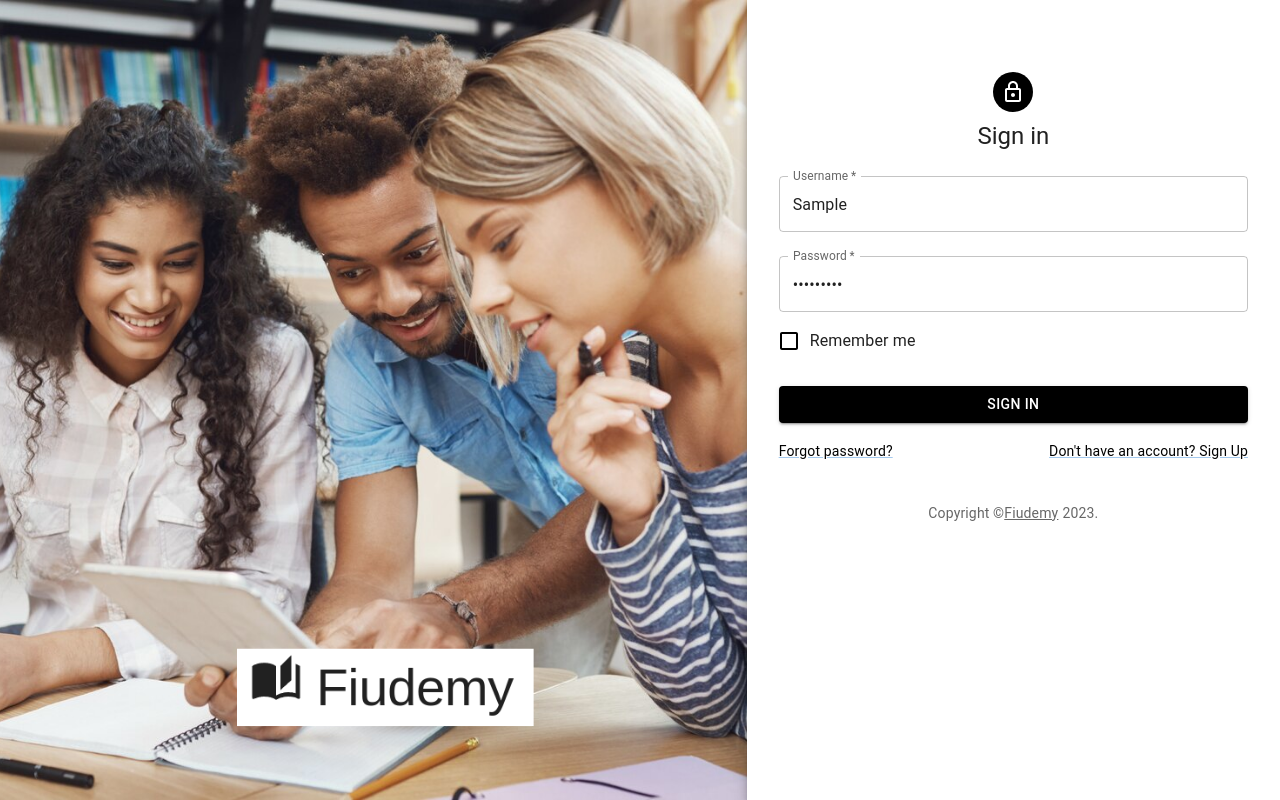
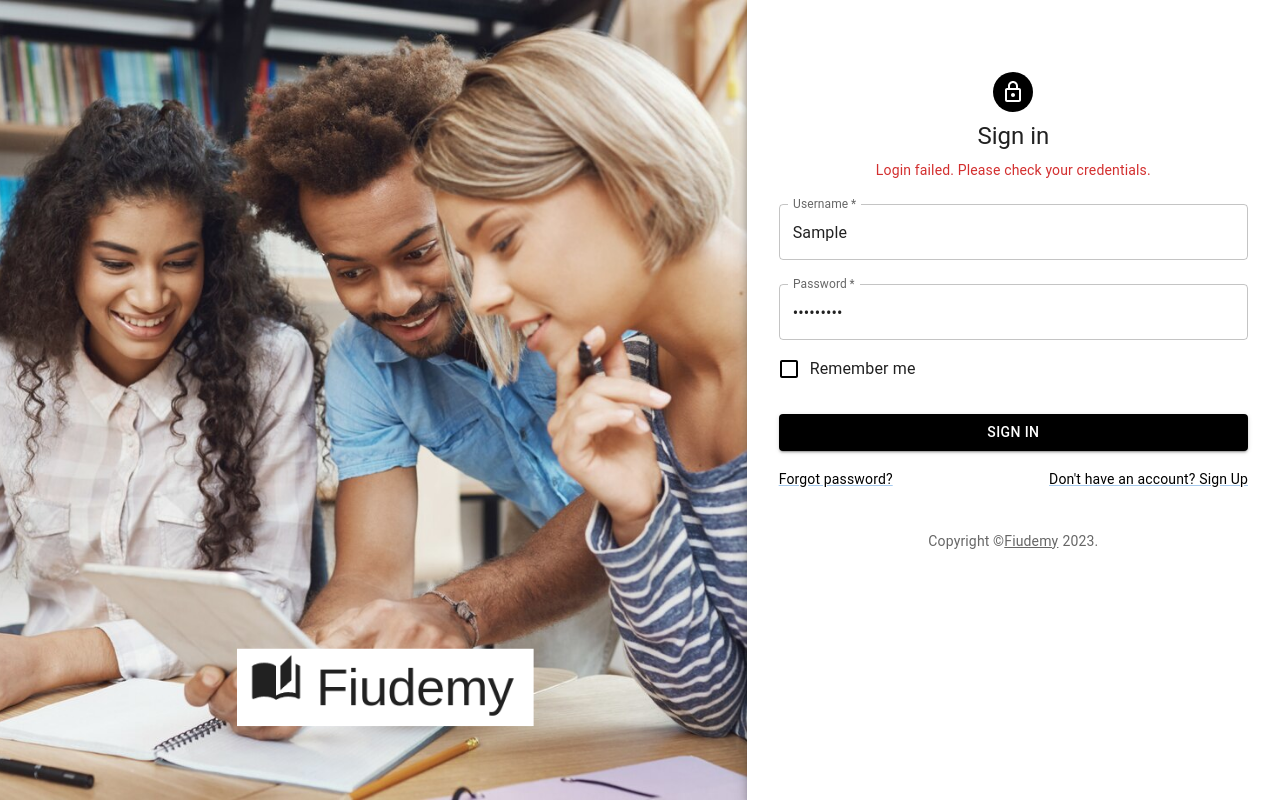
Before and after one commit to FiudemyTeam/Fiudemy, a React (Vite) app in the folder web/: page /login in a window 1280 px wide. Both pictures are taken after typing "Sample", "Sample123" into the empty fields and a click on the button "SIGN IN". Built offline with nearby package versions, Linux system fonts and the light colour scheme; no server answers.

Commit message:
Add login and registration form errors

```diff
--- a/web/src/pages/Login/index.jsx
+++ b/web/src/pages/Login/index.jsx
@@ -1,3 +1,4 @@
+import { useState } from "react";
 import Avatar from "@mui/material/Avatar";
 import Button from "@mui/material/Button";
 import CssBaseline from "@mui/material/CssBaseline";
@@ -21,6 +22,8 @@ const base_url = "http://localhost:8000";
 const defaultTheme = createTheme();
 
 export default function SignInSide() {
+  const [error, setError] = useState("");
+
   const handleSubmit = async (event) => {
     event.preventDefault();
     const data = new FormData(event.currentTarget);
@@ -31,16 +34,17 @@ export default function SignInSide() {
 
     try {
       // Realiza una solicitud POST al endpoint de registro en tu API
-      console.log(userData);
       const response = await axios.post(`${base_url}/login`, userData);
 
       // Aquí puedes manejar la respuesta, por ejemplo, mostrar un mensaje de éxito o redirigir al usuario.
       console.log("Login exitoso:", response.data);
       localStorage.setItem("token", response.data.token);
+      setError("");
       window.location.href = "/home";
     } catch (error) {
       // Maneja los errores, por ejemplo, muestra un mensaje de error al usuario.
       console.error("Error al loggearse:", error);
+      setError("Login failed. Please check your credentials.");
     }
   };
 
@@ -80,6 +84,11 @@ export default function SignInSide() {
             <Typography component="h1" variant="h5">
               Sign in
             </Typography>
+            {error && (
+              <Typography variant="body2" color="error" sx={{ mt: 1 }}>
+                {error}
+              </Typography>
+            )}
             <Box component="form" onSubmit={handleSubmit} sx={{ mt: 1 }}>
               <TextField
                 margin="normal"
--- a/web/src/pages/Register/index.jsx
+++ b/web/src/pages/Register/index.jsx
@@ -1,3 +1,4 @@
+import { useState } from "react";
 import Avatar from "@mui/material/Avatar";
 import Button from "@mui/material/Button";
 import CssBaseline from "@mui/material/CssBaseline";
@@ -18,6 +19,8 @@ const base_url = "http://localhost:8000";
 const defaultTheme = createTheme();
 
 export default function SignUp() {
+  const [error, setError] = useState("");
+
   const handleSubmit = async (event) => {
     event.preventDefault();
     const data = new FormData(event.currentTarget);
@@ -31,15 +34,16 @@ export default function SignUp() {
 
     try {
       // Realiza una solicitud POST al endpoint de registro en tu API
-      console.log(userData);
       const response = await axios.post(`${base_url}/registration`, userData);
 
       // Aquí puedes manejar la respuesta, por ejemplo, mostrar un mensaje de éxito o redirigir al usuario.
       console.log("Registro exitoso:", response.data);
+      setError("");
       window.location.href = "/login";
     } catch (error) {
       // Maneja los errores, por ejemplo, muestra un mensaje de error al usuario.
       console.error("Error al registrar:", error);
+      setError(Array.isArray(error.response.data.detail) ? error.response.data.detail[0].msg : error.response.data.detail);
     }
   };
 
@@ -61,6 +65,11 @@ export default function SignUp() {
           <Typography component="h1" variant="h5">
             Sign up
           </Typography>
+          {error && (
+            <Typography variant="body2" color="error" sx={{ mt: 1 }}>
+              {error}
+            </Typography>
+          )}
           <Box component="form" onSubmit={handleSubmit} sx={{ mt: 3 }}>
             <Grid container spacing={2}>
               <Grid item xs={12}>
```
